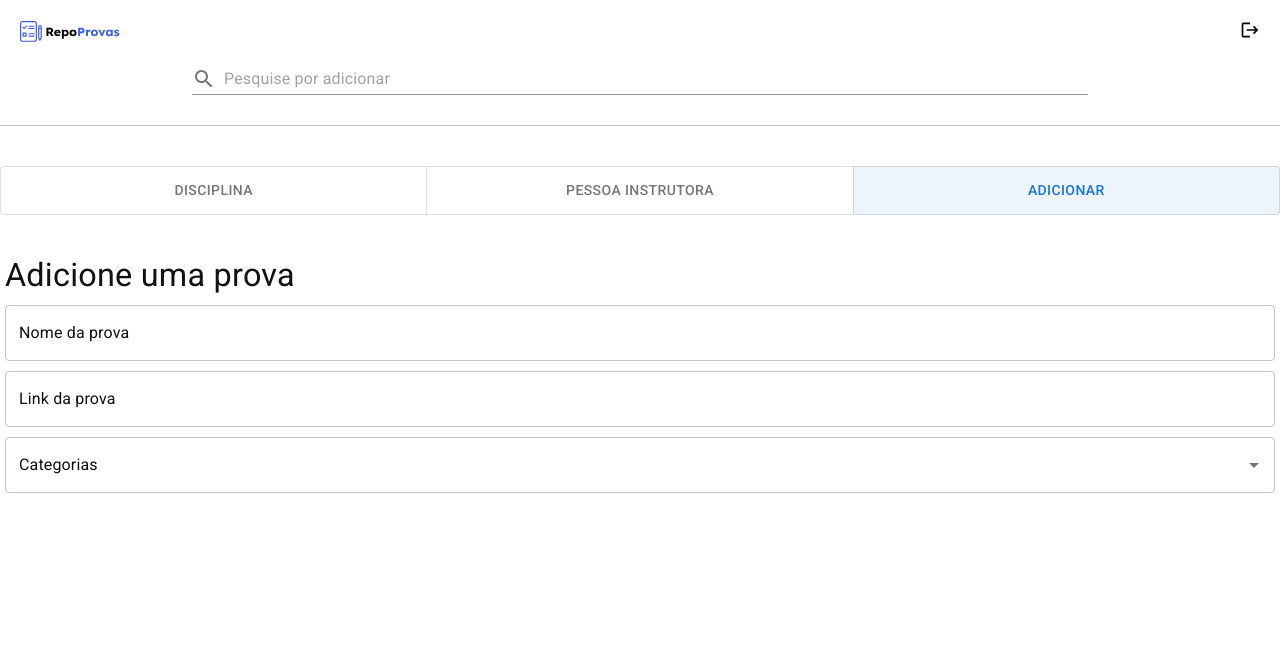
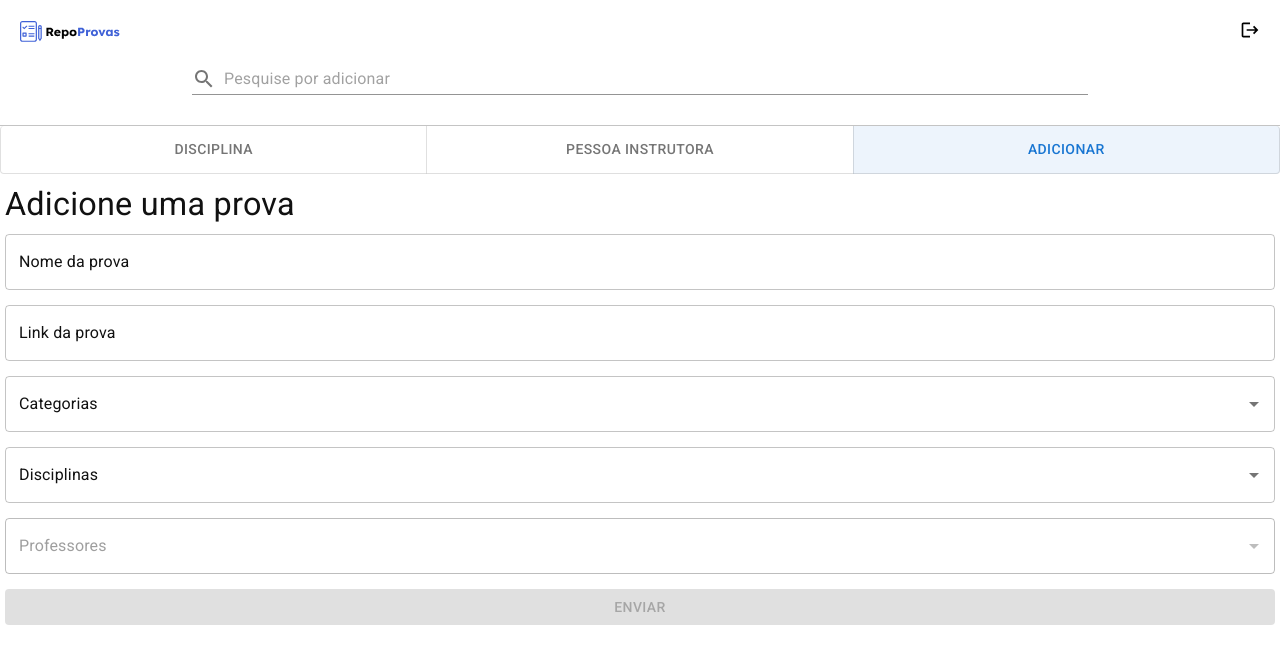
Before and after one commit to fe-sak/repo-provas, a React (Create React App) app: page /home in a window 1280 px wide. Shown: the top 664 px of the page. Built offline with nearby package versions, Linux system fonts and the light colour scheme; no server answers; sample sign-in values are in the browser's storage.

Commit message:
feat: add test

```diff
--- a/src/api/api.ts
+++ b/src/api/api.ts
@@ -83,8 +83,56 @@ export function getTestsByTeachers(token: string) {
   );
 }
 
-export function addView(testId: number, token: string) {
+export async function addView(testId: number, token: string) {
   const config = createConfig(token);
 
   return axios.post(`${BASE_URL}/tests/${testId}`, {}, config);
 }
+
+export type categoriesTypes = {
+  id: number;
+  name: string;
+}[];
+
+export async function getCategories(token: string) {
+  const config = createConfig(token);
+
+  return axios.get(`${BASE_URL}/categories`, config);
+}
+export type disciplinesTypes = {
+  id: number;
+  name: string;
+}[];
+export async function getDisciplines(token: string) {
+  const config = createConfig(token);
+
+  return axios.get(`${BASE_URL}/disciplines`, config);
+}
+
+export type teachersTypes = {
+  name: string;
+  disciplinesTeachers: {
+    id: number;
+    discipline: {
+      name: string;
+    };
+  }[];
+}[];
+
+export async function getTeachers(token: string) {
+  const config = createConfig(token);
+
+  return axios.get(`${BASE_URL}/teachers`, config);
+}
+
+export type testTypes = {
+  name: string;
+  pdfUrl: string;
+  categoryId: number;
+  disciplineTeacherId: number;
+};
+export async function createTest(token: string, test: testTypes) {
+  const config = createConfig(token);
+
+  return axios.post(`${BASE_URL}/tests`, test, config);
+}
--- a/src/components/AddTest/index.tsx
+++ b/src/components/AddTest/index.tsx
@@ -1,22 +1,88 @@
-import { Autocomplete, Box, TextField, Typography } from '@mui/material';
-import React, { useState } from 'react';
+import {
+  Autocomplete,
+  Box,
+  Button,
+  TextField,
+  Typography,
+} from '@mui/material';
+import React, {
+  FormEventHandler,
+  useCallback,
+  useContext,
+  useEffect,
+  useState,
+} from 'react';
 
-interface IFormData {
+import * as api from '../../api/api';
+import { AuthContext } from '../../contexts/AuthContext';
+import { LoadingSpinner } from '../Loader/Loader';
+import { toastError, toastSuccess } from '../toasts';
+
+interface FormData {
   name: string;
   pdfUrl: string;
   category: string | null;
   discipline: string | null;
   teacher: string | null;
+  categoryId: number | null;
+  disciplineTeacherId: number | null;
 }
+const defaultFormDataValues = {
+  name: '',
+  pdfUrl: '',
+  category: null,
+  discipline: null,
+  teacher: null,
+  categoryId: null,
+  disciplineTeacherId: null,
+};
+
 const AddTest = () => {
-  const [formData, setFormData] = useState<IFormData>({
-    name: '',
-    pdfUrl: '',
-    category: null,
-    discipline: null,
-    teacher: null,
-  });
-  console.log(formData);
+  const { auth } = useContext(AuthContext);
+
+  const [categories, setCategories] = useState<api.categoriesTypes>([]);
+  const [disciplines, setDisciplines] = useState<api.disciplinesTypes>([]);
+  const [teachers, setTeachers] = useState<api.teachersTypes>([]);
+  const [teachersOptions, setTeachersOption] = useState<string[]>([]);
+  const [formData, setFormData] = useState<FormData>(defaultFormDataValues);
+
+  const fetchData = useCallback(async () => {
+    const { data: categories }: { data: api.categoriesTypes } =
+      await api.getCategories(auth);
+
+    setCategories(categories);
+
+    const { data: disciplines }: { data: api.disciplinesTypes } =
+      await api.getDisciplines(auth);
+
+    setDisciplines(disciplines);
+
+    const { data: teachers }: { data: api.teachersTypes } =
+      await api.getTeachers(auth);
+
+    setTeachers(teachers);
+  }, []);
+
+  useEffect(() => {
+    fetchData();
+  }, []);
+
+  useEffect(() => {
+    if (formData.discipline) {
+      const filteredTeachers = teachers
+        .filter((teacher) =>
+          teacher.disciplinesTeachers.find(
+            (disciplineTeacher) =>
+              disciplineTeacher.discipline.name === formData.discipline
+          )
+        )
+        .map((teacher) => teacher.name);
+      setTeachersOption(filteredTeachers);
+    } else {
+      setTeachersOption([]);
+      formData.teacher = null;
+    }
+  }, [formData.discipline]);
 
   const handleChange = (event: React.ChangeEvent<HTMLInputElement>) => {
     setFormData((formData) => ({
@@ -25,14 +91,52 @@ const AddTest = () => {
     }));
   };
 
+  const handleSubmit: FormEventHandler<HTMLDivElement> = (event) => {
+    event.preventDefault();
+
+    const selectedCategory = categories.find(
+      (category) => category.name === formData.category
+    );
+
+    const selectedTeacher = teachers.find(
+      (teacher) => teacher.name === formData.teacher
+    );
+    const selectedDisciplineTeacher = selectedTeacher?.disciplinesTeachers.find(
+      (disciplineTeacher) =>
+        disciplineTeacher.discipline.name === formData.discipline
+    );
+
+    if (!selectedCategory || !selectedDisciplineTeacher) return;
+
+    const formSubmit: api.testTypes = {
+      name: formData.name,
+      pdfUrl: formData.pdfUrl,
+      categoryId: selectedCategory.id,
+      disciplineTeacherId: selectedDisciplineTeacher.id,
+    };
+    api
+      .createTest(auth, formSubmit)
+      .then(() => {
+        toastSuccess('Prova adicionada com sucesso!');
+        setFormData(defaultFormDataValues);
+      })
+      .catch(() => {
+        toastError('Algo deu errado! Tente novamente.');
+      });
+  };
+
+  if (categories === null || disciplines === null || teachers === null)
+    return <LoadingSpinner />;
+
   return (
     <Box sx={{ marginLeft: '5px', marginRight: '5px' }}>
       <Typography variant='h4' sx={{ marginBottom: '10px' }}>
         Adicione uma prova
       </Typography>
       <Box
+        onSubmit={handleSubmit}
         component='form'
-        sx={{ display: 'flex', flexDirection: 'column', gap: '10px' }}
+        sx={{ display: 'flex', flexDirection: 'column', gap: '15px' }}
       >
         <TextField
           name='name'
@@ -52,7 +156,7 @@ const AddTest = () => {
         />
         <Autocomplete
           value={formData.category}
-          options={['p1', 'p2']}
+          options={categories.map((category) => category.name)}
           onChange={(
             event: React.SyntheticEvent<Element, Event>,
             newValue: string | null
@@ -63,6 +167,52 @@ const AddTest = () => {
             <TextField {...params} label='Categorias' variant='outlined' />
           )}
         />
+        <Autocomplete
+          value={formData.discipline}
+          options={disciplines.map((discipline) => discipline.name)}
+          onChange={(
+            event: React.SyntheticEvent<Element, Event>,
+            newValue: string | null
+          ) => {
+            setFormData({ ...formData, discipline: newValue });
+          }}
+          renderInput={(params) => (
+            <TextField {...params} label='Disciplinas' variant='outlined' />
+          )}
+        />
+        <Autocomplete
+          disabled={teachersOptions.length <= 0}
+          value={formData.teacher}
+          options={teachersOptions}
+          onChange={(
+            event: React.SyntheticEvent<Element, Event>,
+            newValue: string | null
+          ) => {
+            setFormData({ ...formData, teacher: newValue });
+          }}
+          renderInput={(params) => (
+            <TextField {...params} label='Professores' variant='outlined' />
+          )}
+        />
+        <Button
+          disabled={
+            !(
+              formData.name &&
+              formData.pdfUrl &&
+              formData.category &&
+              formData.discipline &&
+              formData.teacher
+            )
+          }
+          type='submit'
+          variant='contained'
+          sx={{
+            backgroundColor: '#1976D2',
+            color: 'white',
+          }}
+        >
+          enviar
+        </Button>
       </Box>
     </Box>
   );
--- a/src/components/TestByTeacher/index.tsx
+++ b/src/components/TestByTeacher/index.tsx
@@ -2,8 +2,8 @@ import VisibilityIcon from '@mui/icons-material/Visibility';
 import { Box, ListItem, Typography } from '@mui/material';
 import { FC, useContext, useState } from 'react';
 
+import * as api from '../../api/api';
 import { AuthContext } from '../../contexts/AuthContext';
-import * as services from '../../services';
 import { StyledLink } from '../styled components/StyledLinkMUI';
 
 interface IProps {
@@ -39,7 +39,7 @@ export const TestByTeacher: FC<IProps> = ({ category, test }) => {
 
   const addView = async (testId: number) => {
     setRenderedViews((current) => current + 1);
-    await services.addView(testId, auth);
+    await api.addView(testId, auth);
   };
 
   return (
--- a/src/components/TestBydiscipline/index.tsx
+++ b/src/components/TestBydiscipline/index.tsx
@@ -2,8 +2,8 @@ import VisibilityIcon from '@mui/icons-material/Visibility';
 import { Box, ListItem, Typography } from '@mui/material';
 import { FC, useContext, useState } from 'react';
 
+import * as api from '../../api/api';
 import { AuthContext } from '../../contexts/AuthContext';
-import * as services from '../../services';
 import { StyledLink } from '../styled components/StyledLinkMUI';
 
 type Props = {
@@ -23,7 +23,7 @@ export const TestByDiscipline: FC<Props> = ({
 
   const addView = async (testId: number) => {
     setRenderedViews((current) => current + 1);
-    await services.addView(testId, auth);
+    await api.addView(testId, auth);
   };
 
   return (
--- a/src/components/TestsByDisciplines/index.tsx
+++ b/src/components/TestsByDisciplines/index.tsx
@@ -19,7 +19,7 @@ export const TestsByDisciplines: FC = () => {
   const { search, setSearchArray, setSearch } = useContext(SearchBarContext);
 
   const [tests, setTests] = useState<ParsedDataByDisciplines>(null);
-  console.log(tests);
+
   const [filteredTests, setFilteredTests] =
     useState<ParsedDataByDisciplines>(null);
 
@@ -32,9 +32,9 @@ export const TestsByDisciplines: FC = () => {
     if (newData) {
       const disciplines = extractDisciplines(newData);
       setSearchArray(disciplines);
+      setTests(newData);
+      setFilteredTests(newData);
     }
-    setTests(newData);
-    setFilteredTests(newData);
   }, []);
 
   useEffect(() => {
--- a/src/components/TogglePage/index.tsx
+++ b/src/components/TogglePage/index.tsx
@@ -10,6 +10,7 @@ interface IProps {
 }
 export const ToggleView: FC<IProps> = ({ toggle, handleChange }) => {
   const buttonStyles = {
+    borderTop: 'none',
     '&.Mui-selected': {
       color: 'primary',
       backgroundColor: 'secondary',
@@ -28,8 +29,7 @@ export const ToggleView: FC<IProps> = ({ toggle, handleChange }) => {
         display: 'flex',
         justifyContent: 'space-between',
         border: 'none',
-        marginTop: 5,
-        marginBottom: 5,
+        marginBottom: '10px',
       }}
     >
       <ToggleButton value='DISCIPLINA' sx={buttonStyles}>
--- a/src/services/index.ts
+++ b/src/services/index.ts
@@ -157,13 +157,7 @@ export async function getDataByTeachers(token: string) {
 
     return parsedData;
   } catch (error) {
-    console.log(error);
-
     errorHandler(error);
     return null;
   }
 }
-
-export async function addView(testId: number, token: string) {
-  await api.addView(testId, token);
-}
```
Also changed, not shown: .eslintrc.json.
